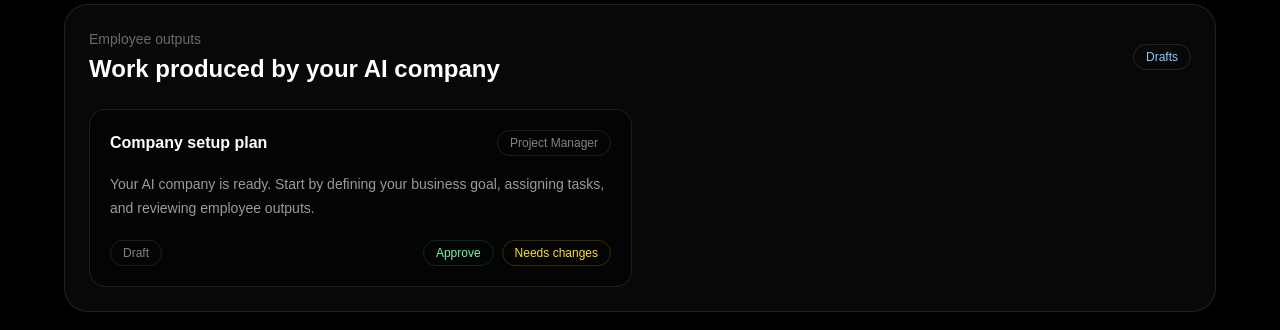
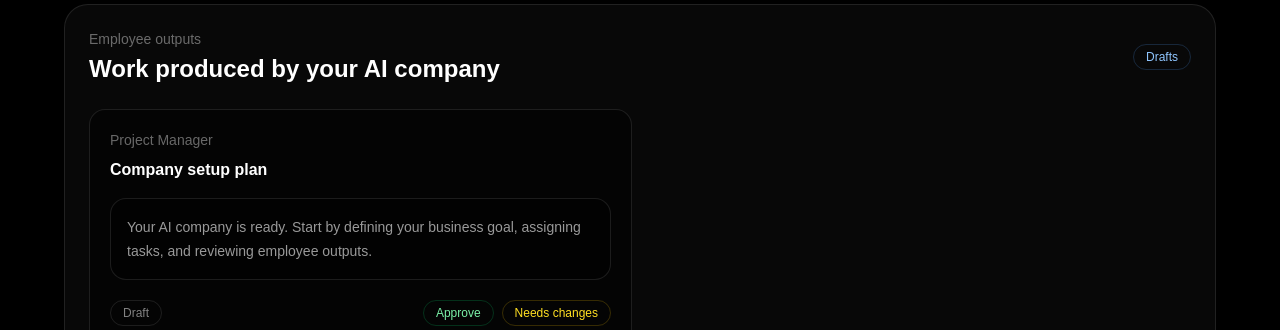
Before and after one commit to Finalexs/project-zero, a Next.js app in the folder app/: page /dashboard in a window 1280 px wide. Shown: the part 2960-3290 px from the top of the page. Built offline with nearby package versions, Linux system fonts and the light colour scheme; no server answers; the database is empty.

Commit message:
Improve employee output cards

```diff
--- a/app/src/app/dashboard/page.tsx
+++ b/app/src/app/dashboard/page.tsx
@@ -209,6 +209,17 @@ const taskTemplates = [
       "Suggest colors, visual style, and content direction for the business.",
   },
 ];
+function getOutputType(employee: string) {
+  if (employee === "Researcher") return "Research brief";
+  if (employee === "Writer") return "Draft copy";
+  if (employee === "Sales Rep") return "Sales plan";
+  if (employee === "Designer") return "Design direction";
+  if (employee === "Developer") return "Technical plan";
+  if (employee === "QA") return "Quality review";
+  if (employee === "SEO Specialist") return "SEO plan";
+
+  return "Project plan";
+}
  useEffect(() => {
   async function loadTasks() {
     setIsLoadingTasks(true);
@@ -408,7 +419,14 @@ if (!outputResponse.ok) {
   return;
 }
 
-setEmployeeOutputs([generatedOutput, ...employeeOutputs]);
+setEmployeeOutputs([
+  {
+    ...generatedOutput,
+    type: getOutputType(selectedEmployee),
+    createdAt: "Just now",
+  },
+  ...employeeOutputs,
+]);
 setTaskInput("");
 }}
   className="rounded-2xl bg-white px-6 py-3 font-semibold text-black"
@@ -782,14 +800,30 @@ setTaskInput("");
         key={`${output.employee}-${output.title}-${index}`}
         className="rounded-2xl border border-white/10 bg-black/40 p-5"
       >
-        <div className="flex items-center justify-between gap-4">
-          <h3 className="font-semibold">{output.title}</h3>
-          <span className="rounded-full border border-white/10 px-3 py-1 text-xs text-white/50">
-            {output.employee}
-          </span>
-        </div>
+        <div className="flex flex-col gap-3 md:flex-row md:items-start md:justify-between">
+  <div>
+    <p className="text-sm text-white/40">{output.employee}</p>
+    <h3 className="mt-2 font-semibold">{output.title}</h3>
+  </div>
 
-        <p className="mt-4 text-sm leading-6 text-white/60">{output.content}</p>
+  <div className="flex flex-wrap gap-2">
+   {"type" in output && typeof output.type === "string" && (
+  <span className="rounded-full border border-blue-400/20 bg-blue-400/[0.04] px-3 py-1 text-xs text-blue-300">
+    {output.type}
+  </span>
+)}
+
+{"createdAt" in output && typeof output.createdAt === "string" && (
+  <span className="rounded-full border border-white/10 bg-white/[0.03] px-3 py-1 text-xs text-white/40">
+    {output.createdAt}
+  </span>
+)}
+  </div>
+</div>
+
+<p className="mt-4 whitespace-pre-line rounded-2xl border border-white/10 bg-black/30 p-4 text-sm leading-6 text-white/60">
+  {output.content}
+</p>
         <div className="mt-5 flex flex-wrap items-center justify-between gap-3">
   <span className="rounded-full border border-white/10 px-3 py-1 text-xs text-white/50">
     {output.status}
```
